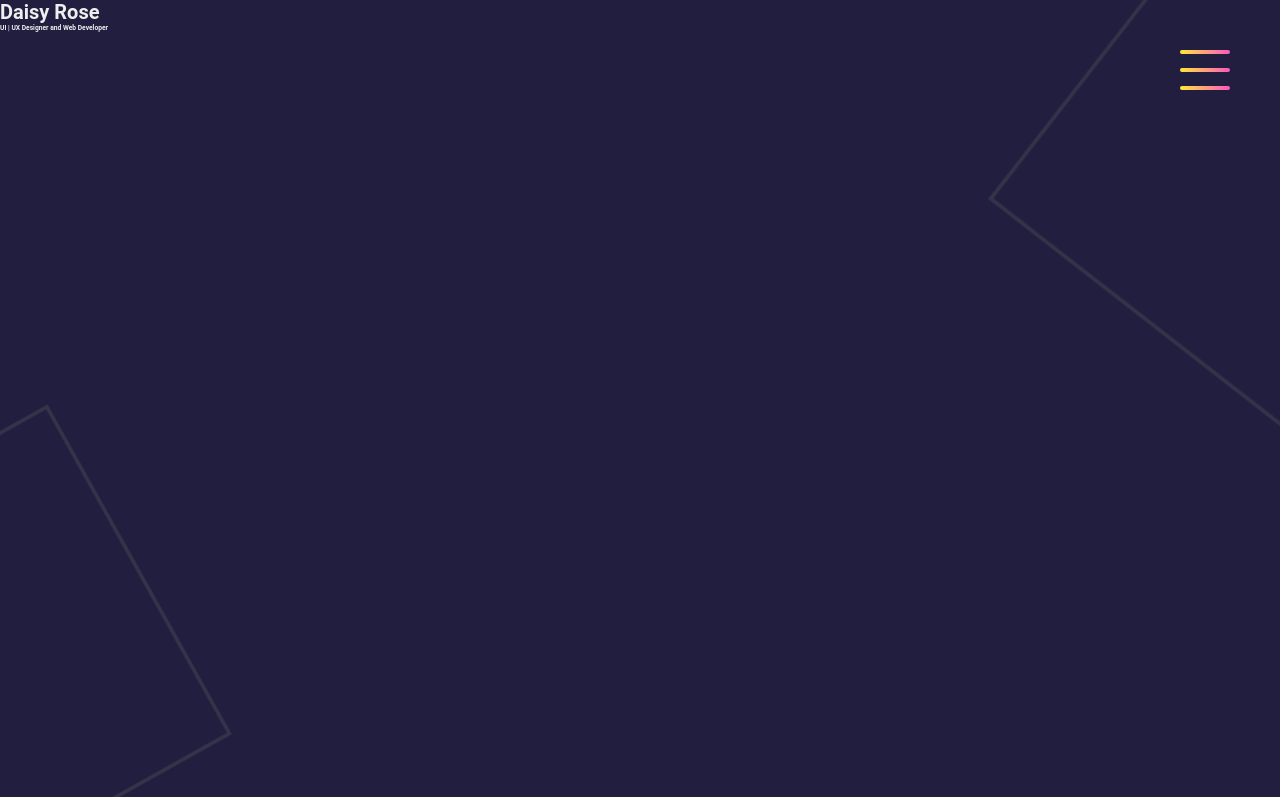
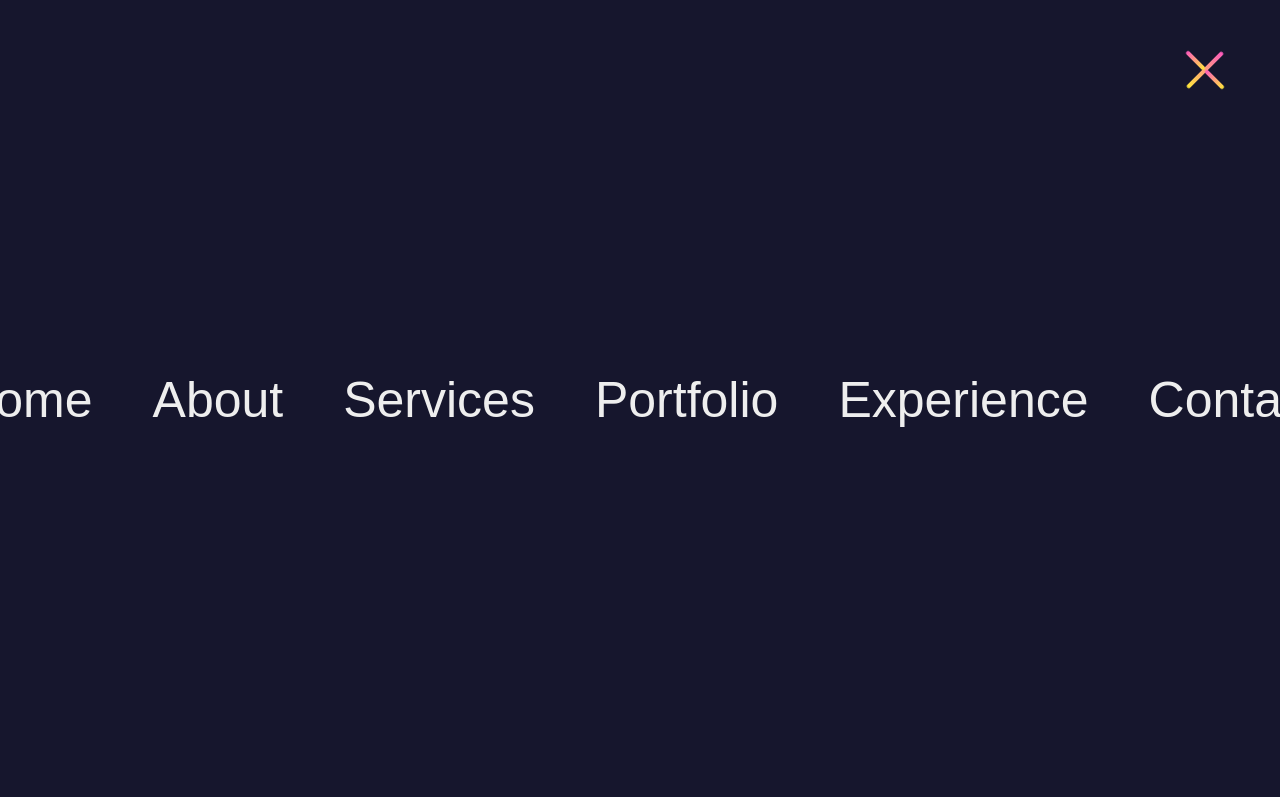
Before and after one commit to evabrinkmann/portfolio-website, a website built with Parcel: page src/index.html in a window 1280 px wide. Both pictures are taken after a click on the element 1205 px from the left and 70 px from the top of the page. Shown: the top 797 px of the page. Built offline with nearby package versions, Linux system fonts and the light colour scheme; a web font is replaced by a local one.

Commit message:
Add, toggle and animate burger menu

```diff
--- a/src/main.css
+++ b/src/main.css
@@ -6,7 +6,7 @@
 
 html {
   font-size: 10px;
-  font-family: "Roboto", sans-serif;
+  font-family: 'Roboto', sans-serif;
   color: #eee;
 }
 
@@ -61,7 +61,7 @@ li {
 }
 
 .nav-link {
-  font-family: "The Historia Demo", sans-serif;
+  font-family: 'The Historia Demo', sans-serif;
   font-size: 5rem;
   padding: 1rem;
 }
@@ -102,3 +102,27 @@ li {
   height: 4px;
   border-radius: 0.8rem;
 }
+
+.bar.half-start,
+.bar.half-end {
+  width: 50%;
+}
+
+.bar.half-start {
+  transform-origin: right;
+  transition: transform 650ms cubic-bezier(0.54, -0.81, 0.57, 0.57);
+}
+
+.open .bar.half-start {
+  transform: rotate(-450deg) translateX(0.8rem);
+}
+
+.bar.bar.half-end {
+  align-self: flex-end;
+  transform-origin: left;
+  transition: transform 650ms cubic-bezier(0.54, -0.81, 0.57, 0.57);
+}
+
+.open .bar.half-end {
+  transform: rotate(-450deg) translateX(-0.8rem);
+}
--- a/src/main.js
+++ b/src/main.js
@@ -0,0 +1,6 @@
+$(document).ready(function () {
+  $('.menu-toggler').on('click', function () {
+    $(this).toggleClass('open')
+    $('.top-nav').toggleClass('open')
+  })
+})
```
Also changed, not shown: 5 other files.
